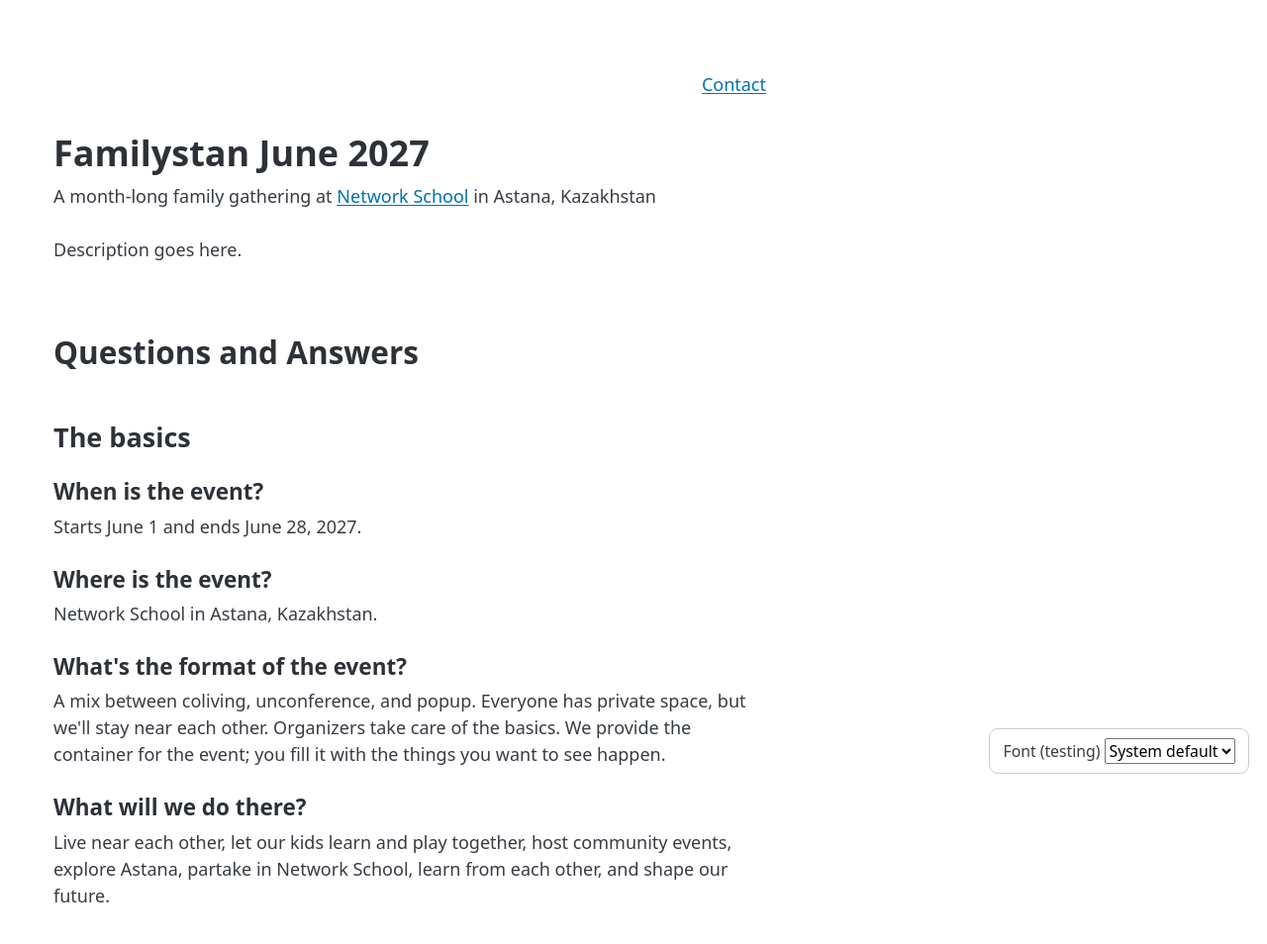
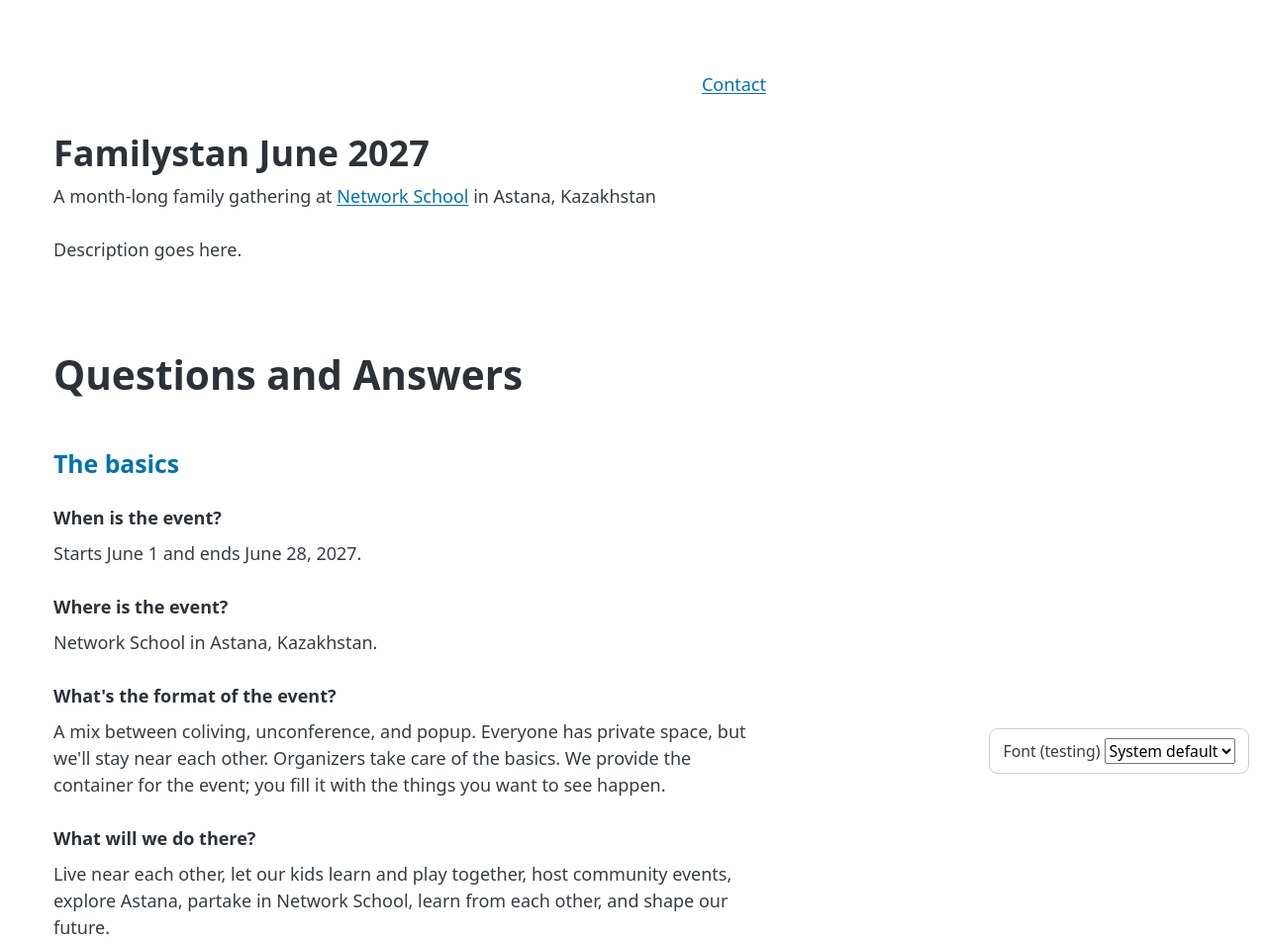
Before and after one commit to grinland/familystan, a plain HTML site: page index.html in a window 1280 px wide. Shown: the top 954 px of the page at 99% size. Drawn offline with Linux system fonts and the light colour scheme.

Commit message:
Stronger contrast between h2/h3/h4

```diff
--- a/index.html
+++ b/index.html
@@ -41,9 +41,9 @@
       }
 
       h1 { font-size: 2rem; }
-      h2 { font-size: 1.75rem; margin-top: 4rem; }
-      h3 { font-size: 1.5rem; margin-top: 3rem; }
-      h4 { font-size: 1.25rem; }
+      h2 { font-size: 2.25rem; margin-top: 5rem; }
+      h3 { font-size: 1.375rem; margin-top: 3rem; color: #0172ad; }
+      h4 { font-size: 1rem; line-height: 1.5; }
 
       p {
         margin: 0.5rem 0 0;
```
